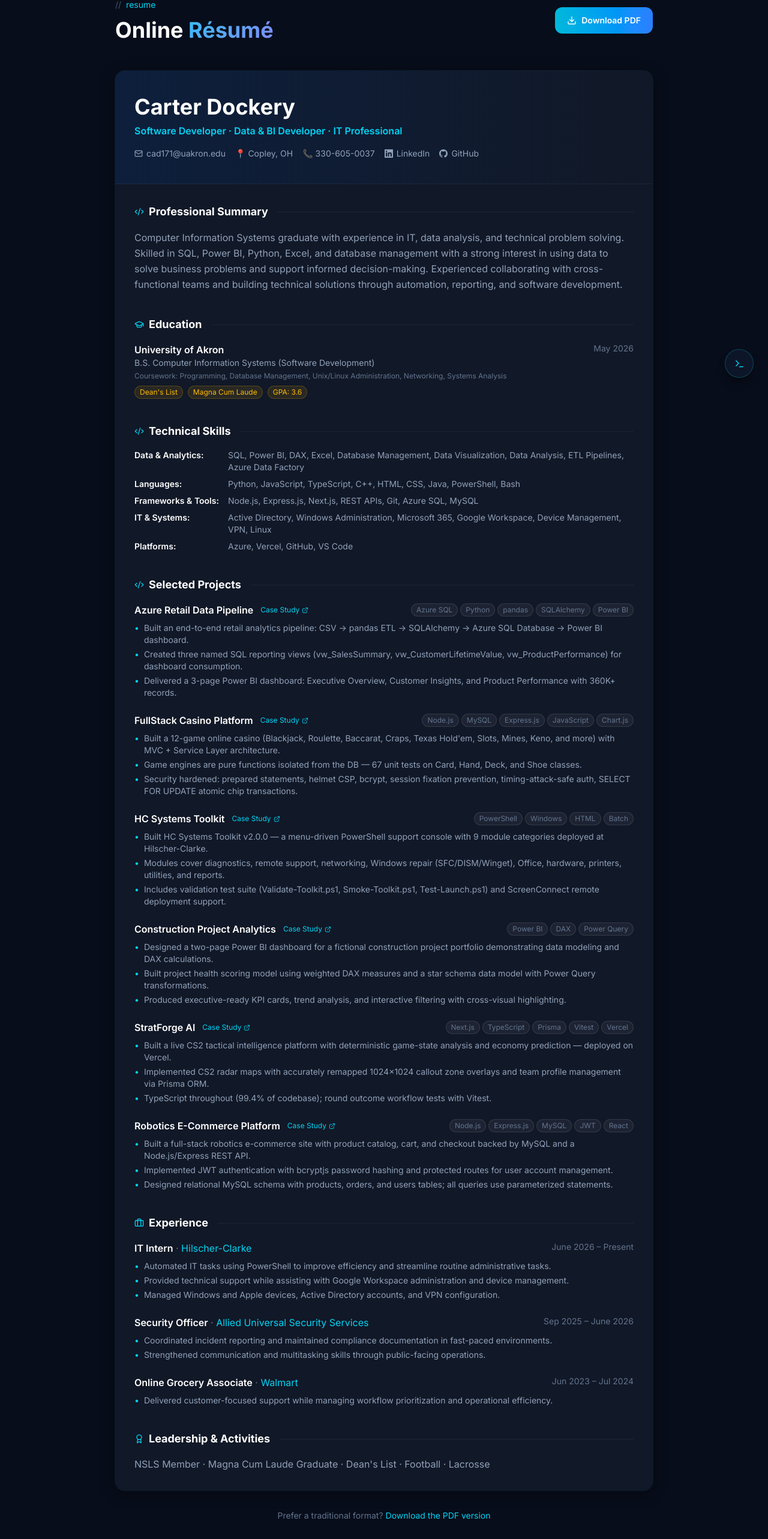
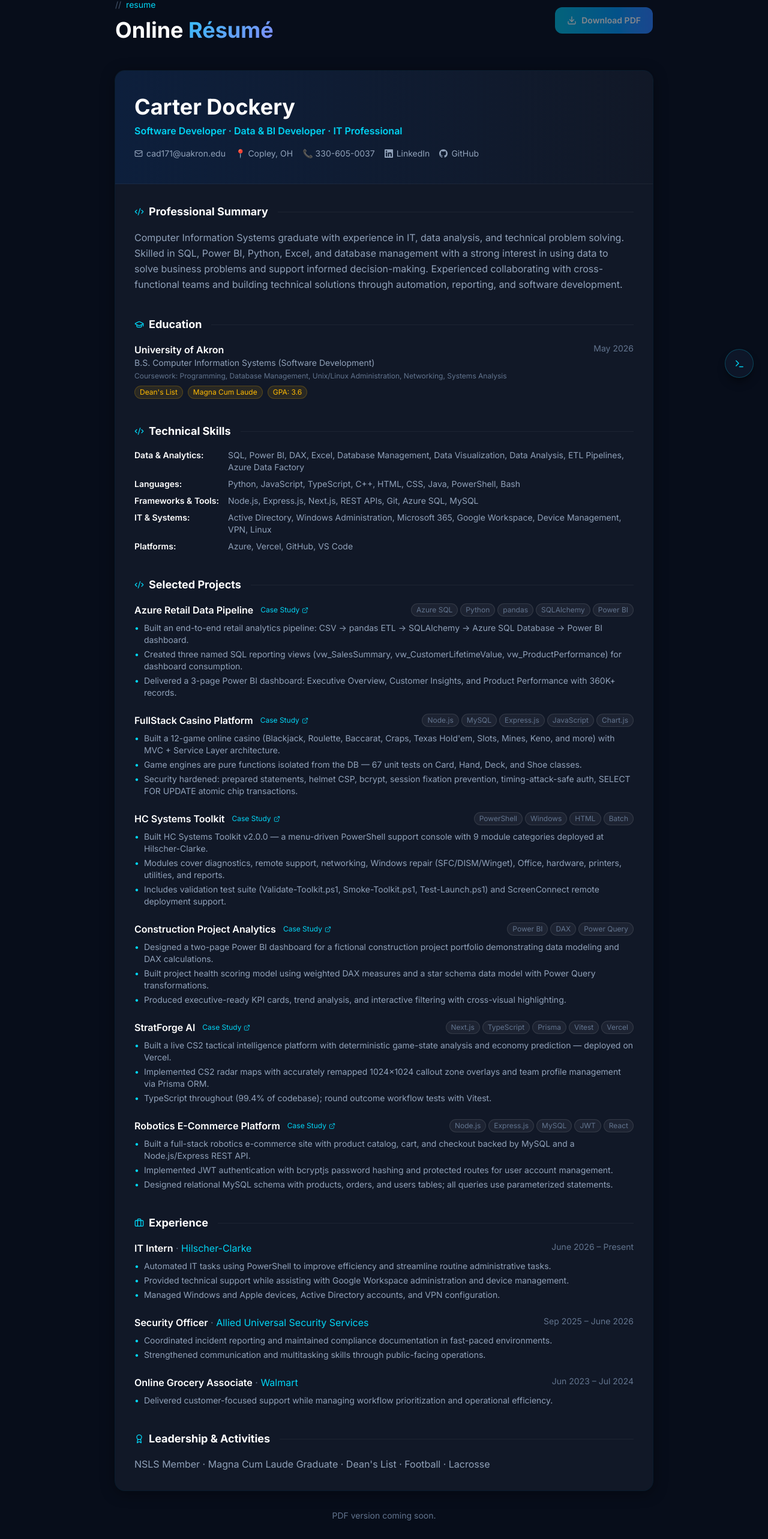
Before and after one commit to cad171uakron/portfolio-website, a Next.js app: page /resume in a window 1280 px wide. Shown: the part 146-2712 px from the top of the page at 60% size. Built offline with nearby package versions, Linux system fonts and the light colour scheme.

Commit message:
feat: canonical domain metadata, fix resume PDF buttons

```diff
--- a/src/app/layout.tsx
+++ b/src/app/layout.tsx
@@ -28,12 +28,23 @@ export const metadata: Metadata = {
     "IT Professional",
     "Portfolio",
   ],
+  metadataBase: new URL("https://www.carterdockery.com"),
   authors: [{ name: "Carter Dockery", url: "https://www.linkedin.com/in/carter-dockery-924741350/" }],
   openGraph: {
     title: "Carter Dockery | Software Developer & Data Engineer",
     description:
       "Software Developer, Data & BI Developer, and IT Professional. Building full-stack applications, data pipelines, analytics dashboards, and IT automation tools.",
     type: "website",
+    url: "https://www.carterdockery.com",
+    siteName: "Carter Dockery Portfolio",
+  },
+  twitter: {
+    card: "summary_large_image",
+    title: "Carter Dockery | Software Developer & Data Engineer",
+    description: "Software Developer, Data & BI Developer, and IT Professional.",
+  },
+  alternates: {
+    canonical: "https://www.carterdockery.com",
   },
 };
 
--- a/src/app/page.tsx
+++ b/src/app/page.tsx
@@ -185,13 +185,12 @@ export default function HomePage() {
           >
             View Projects <ArrowRight size={16} />
           </Link>
-          <a
-            href="/resume.pdf"
-            download
+          <Link
+            href="/resume"
             className="flex items-center gap-2 px-6 py-3 rounded-xl border border-white/15 text-slate-300 text-sm font-medium hover:bg-white/5 hover:border-white/25 transition-all"
           >
-            <Download size={16} /> Download Résumé
-          </a>
+            <Download size={16} /> View Résumé
+          </Link>
           <a
             href="https://github.com/cad171uakron"
             target="_blank"
--- a/src/app/resume/page.tsx
+++ b/src/app/resume/page.tsx
@@ -23,13 +23,9 @@ export default function ResumePage() {
               Online <span className="gradient-text">Résumé</span>
             </h1>
           </div>
-          <a
-            href="/resume.pdf"
-            download
-            className="flex items-center gap-2 px-5 py-3 rounded-xl bg-gradient-to-r from-cyan-500 to-blue-500 text-white font-semibold text-sm hover:from-cyan-400 hover:to-blue-400 transition-all whitespace-nowrap"
-          >
+          <div className="flex items-center gap-2 px-5 py-3 rounded-xl bg-gradient-to-r from-cyan-500 to-blue-500 text-white font-semibold text-sm opacity-50 cursor-not-allowed whitespace-nowrap" title="PDF coming soon">
             <Download size={16} /> Download PDF
-          </a>
+          </div>
         </motion.div>
 
         {/* Resume card */}
@@ -282,10 +278,7 @@ export default function ResumePage() {
           viewport={{ once: true }}
           className="mt-8 text-center text-slate-500 text-sm"
         >
-          Prefer a traditional format?{' '}
-          <a href="/resume.pdf" download className="text-cyan-400 hover:underline">
-            Download the PDF version
-          </a>
+          PDF version coming soon.
         </motion.div>
       </div>
     </div>
```
